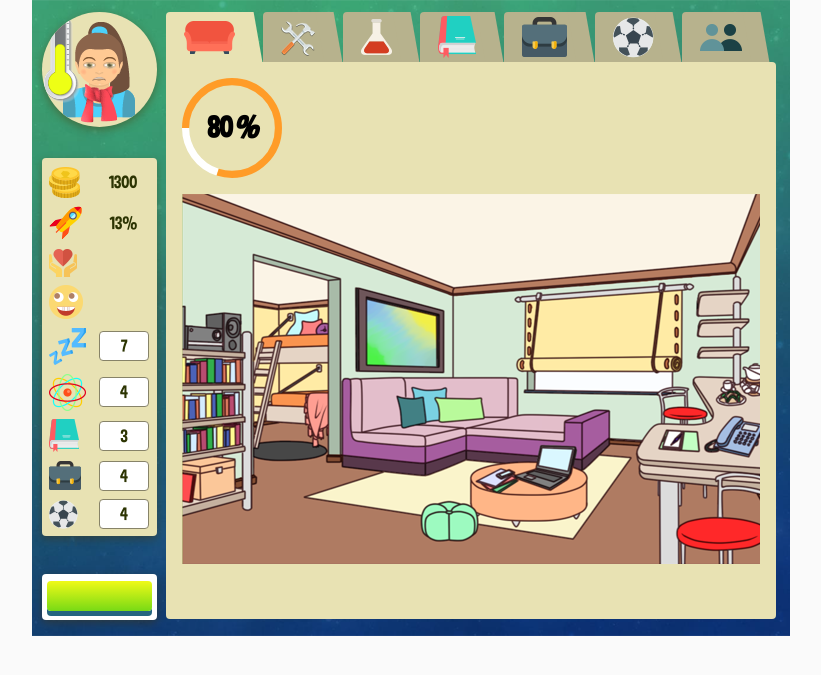
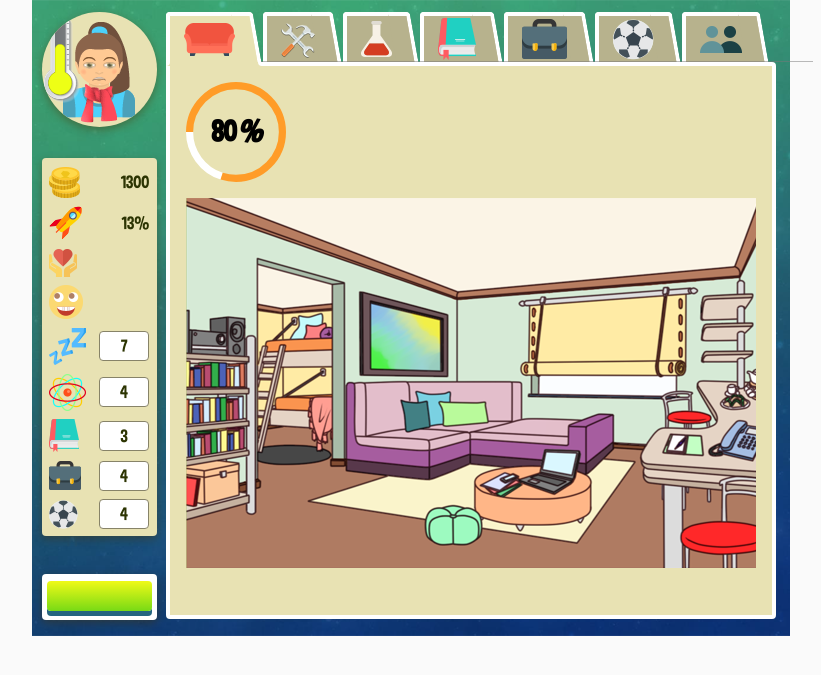
Before and after one commit to ginkomix/Stimey, a PHP site: page / in a window 1280 px wide. Shown: the top 675 px of the page, without its empty margins (229-1050 px from the left). Run offline with PHP 8.4, Linux system fonts and the light colour scheme; data that the repository does not hold is empty.

Commit message:
обводка

```diff
--- a/css/style.css
+++ b/css/style.css
@@ -58,8 +58,8 @@ main {
     align-items: center;
     justify-content: center;
     position: relative;
+    overflow: hidden;
     margin-top: 12px;
-	overflow: hidden;
     width: 115px;
     height: 115px;
     border-radius: 115px;
@@ -161,7 +161,9 @@ main {
     font-family: Tahoma;
     border-top-left-radius: 4px;
     text-decoration: none;
-    padding: 0 18px;
+    padding: 0 14px;
+    border: 4px solid #fff;
+    border-right: none;
     border-bottom: none;
     display: flex;
     flex-direction: column;
@@ -170,7 +172,7 @@ main {
     cursor: pointer;
 }
 .buttonChange {
-    margin: 0 5px;
+    margin: 0 7px;
 }
 .buttonChange:first-child {
     margin-left: 0;
@@ -179,16 +181,57 @@ main {
 .buttonChange::before {
     content:'';
     position: absolute;
-    top: 0;
+    top: -4px;
+    right: -8px;
     bottom: 0;
     width: 18px;
     background: #b7b28d;
-    right: -5px;
+    border-right: 4px solid #fff;
+    border-top: 4px solid #fff;
+    border-top-right-radius: 4px;
     -webkit-transform: skewX(10deg);
     -ms-transform: skewX(10deg);
     transform: skewX(10deg);
     border-left: none;
     border-bottom: none;
+}
+#buttonChangeOn .after {
+    content:'';
+    position: absolute;
+    bottom: -4px;
+    height: 4px;
+    background: #e8e2b3;
+}
+#buttonChangeOn .after:first-child {
+    left: 0;
+    width: calc(100% + 13px);
+
+}
+#buttonChangeOn .after:not(:first-child) {
+    left: -4px;
+    width: calc(100% + 17px);
+}
+#buttonChangeOn .after::after {
+    content:'';
+    position: absolute;
+    right: 0;
+    bottom: 0;
+    background: #fff;
+      height: 4px;
+      width: 4px;
+      border-bottom-left-radius: 100%;
+      z-index: 5;
+}
+#buttonChangeOn .after::before {
+    content:'';
+    position: absolute;
+    left: 0;
+    bottom: 0;
+    background: #fff;
+      height: 4px;
+      width: 4px;
+      border-bottom-right-radius: 100%;
+      z-index: 5;
 }
 .buttonChange img {
    z-index: 3;
@@ -196,6 +239,7 @@ main {
 #buttonChangeOn {
     border-bottom: 0px solid;
     background: #e8e2b3;
+    z-index: 4;
 }
 #buttonChangeOn::before {
     background: #e8e2b3;
@@ -204,9 +248,7 @@ main {
     flex-direction: column;
 
 }
-.status .status-block  p {
-margin-right: 12px;
-}
+
 #laboratory, #research, #rest,#training,#work,#cooperation{
     display: none;
 }
@@ -215,9 +257,20 @@ margin-right: 12px;
     height: 557px;
     background: #e8e2b3;
     padding: 16px;
+    border: 4px solid #fff;
     border-radius: 4px;
     border-top-left-radius: 0;
     overflow: hidden;
+}
+.room::before {
+    content: '';
+    position: absolute;
+    width: 605px;
+    height: 1px;
+    background: rgba(121,121,121,0.5);
+    top: 61px;
+    left: 437px;
+    z-index: 3;
 }
 .room-header {
     display: flex;
@@ -295,7 +348,7 @@ margin-right: 12px;
     border-radius: 4px;
     border: 4px solid #fff;
     float: left;
-    margin-left: 18px;
+    margin-left: 12px;
     margin-bottom: 24px;
     background: #b7b28d;
 }
@@ -414,7 +467,7 @@ margin-right: 12px;
   line-height: 1.2;
 }
 
-////////
+///////
 .main-avatarImg {
 
 }
--- a/index.php
+++ b/index.php
@@ -34,15 +34,6 @@
 					<img src="img/export/36w/eyes_normalldpi.png" alt="" class="eye eyes_nor">
 					<img src="img/export/36w/eyes_midleldpi.png" alt="" class="eye eyes_mid">
 					<img src="img/export/36w/eyes_upldpi.png" alt="" class="eye eyes_up">
-
-<!--
-						<img src="img/export/72w/eyebrows_normal_color2hdpi.png" alt="">
-						<img src="img/export/72w/eyebrows_up_color1hdpi.png" alt="">
-						<img src="img/export/72w/eyebrows_up_color2hdpi.png" alt="">
-						<img src="img/export/72w/eyes_midlehdpi.png" alt="">
-						<img src="img/export/72w/eyes_normalhdpi.png" alt="">
-						<img src="img/export/72w/eyes_uphdpi.png" alt="">
--->
                 </div>
                 <div class="status">
                     <div class="status-block"><img src="/img/money.png" alt=""><p>1300</p></div>
@@ -76,17 +67,15 @@
                 </div>
             </div>
             <div class="main">
-				<div id="preload">
-
-				</div>
+                <div id="preload"></div>
                 <div class="buttonChangeBlock">
-					<div class="buttonChange" href="study" id="buttonChangeOn"><img src="/img/room.png" alt="Study"></div>
-					<div class="buttonChange" href="laboratory"><img src="/img/settings.png" alt="Laboratory"></div>
-					<div class="buttonChange" href="research"><img src="/img/tab3.png" alt="Research"></div>
-					<div class="buttonChange" href="rest"><img src="/img/tab4.png" alt="Rest"></div>
-					<div class="buttonChange" href="training"><img src="/img/tab5.png" alt="Training"></div>
-					<div class="buttonChange" href="work"><img src="/img/tab6.png" alt="Work"></div>
-					<div class="buttonChange" href="cooperation"><img src="/img/tab7.png" alt="Cooperation"></div>
+                    <div class="buttonChange" href="study" id="buttonChangeOn"><img src="/img/room.png" alt="Study"><div class="after"></div></div>
+                    <div class="buttonChange" href="laboratory"><img src="/img/settings.png" alt="Laboratory"><div class="after"></div></div>
+                    <div class="buttonChange" href="research"><img src="/img/tab3.png" alt="Research"><div class="after"></div></div>
+                    <div class="buttonChange" href="rest"><img src="/img/tab4.png" alt="Rest"><div class="after"></div></div>
+                    <div class="buttonChange" href="training"><img src="/img/tab5.png" alt="Training"><div class="after"></div></div>
+                    <div class="buttonChange" href="work"><img src="/img/tab6.png" alt="Work"><div class="after"></div></div>
+                    <div class="buttonChange" href="cooperation"><img src="/img/tab7.png" alt="Cooperation"><div class="after"></div></div>
                 </div>
 
                 <div class="room">
```
Also changed, not shown: js/script.js (added, +60 -0 lines), 1 other file. Lines whose indentation alone changed are shown as unchanged.
